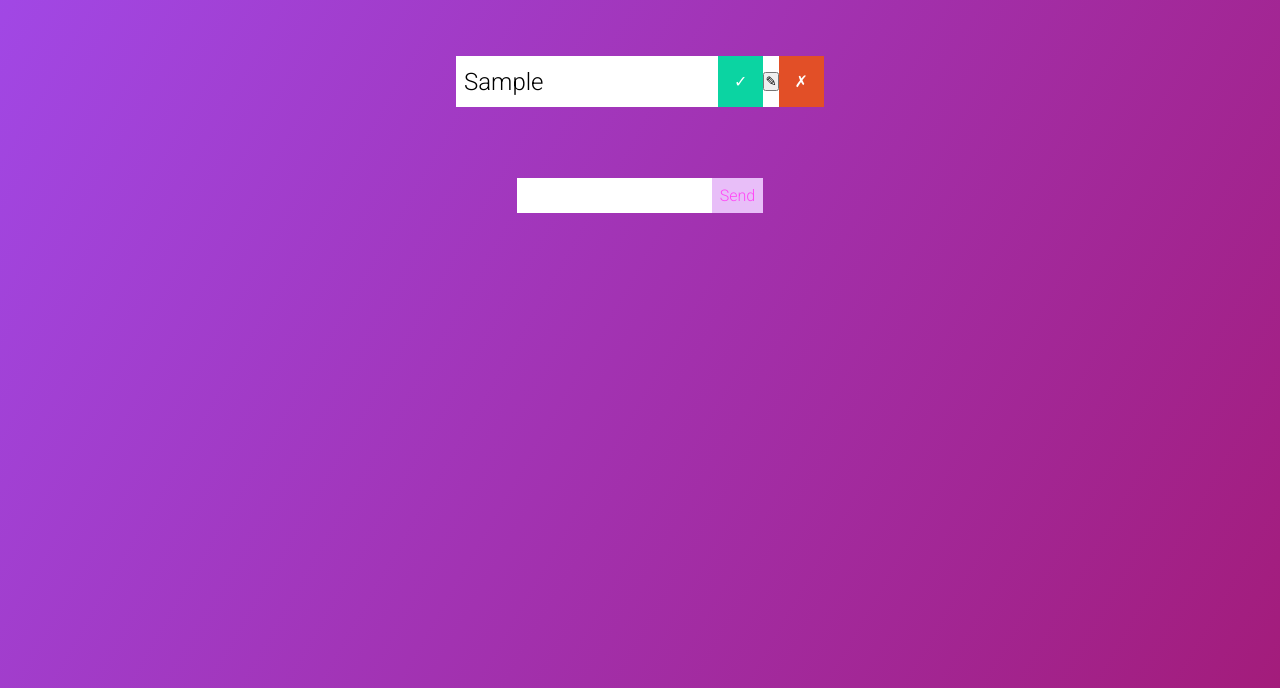
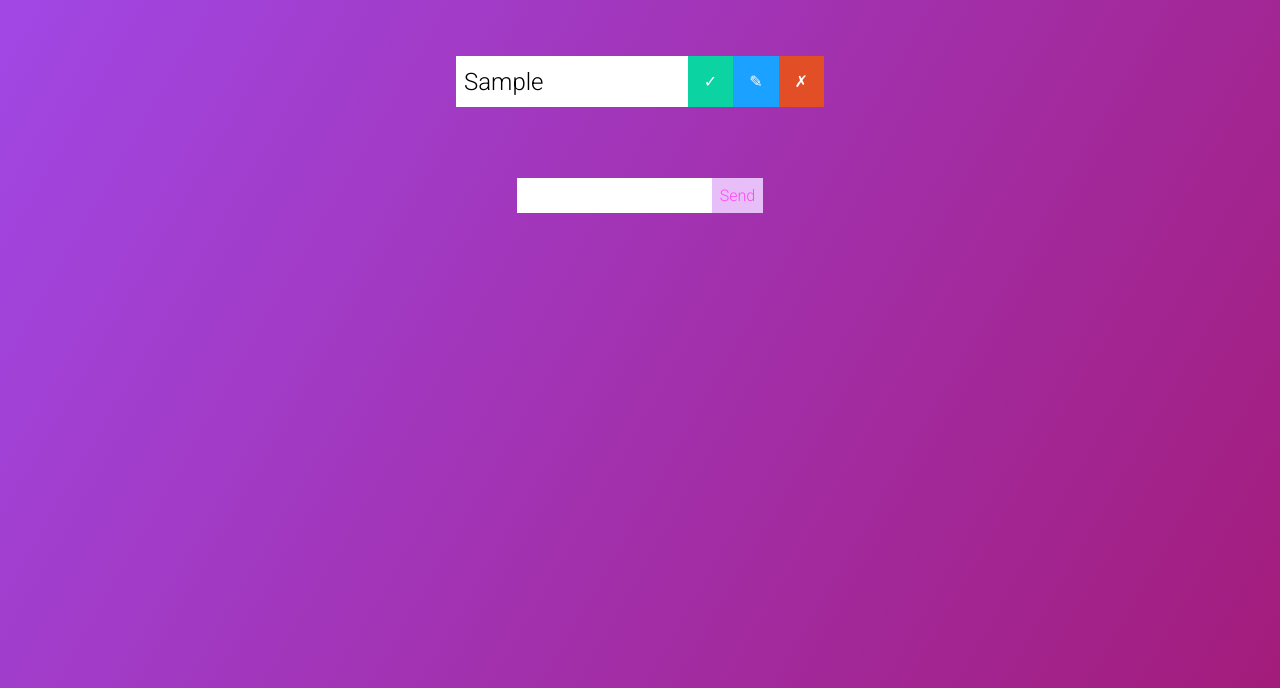
Before and after one commit to samarth29jc/Todo-wit-vanilla-js, a plain HTML site: page index.html in a window 1280 px wide. Both pictures are taken after typing "Sample" into the empty fields and a click on the button "Send". Shown: the part 112-800 px from the top of the page. Drawn offline with Linux system fonts and the light colour scheme.

Commit message:
added edit

```diff
--- a/app.js
+++ b/app.js
@@ -167,6 +167,7 @@ function getTodos() {
     todoDiv.appendChild(completedButton);
 
     const editButton = document.createElement("button");
+
     editButton.innerHTML = `✎`;
     editButton.classList.add("edit-btn");
     todoDiv.appendChild(editButton);
--- a/style.css
+++ b/style.css
@@ -92,6 +92,15 @@ form button:hover {
   font-size: 1rem;
 }
 
+.edit-btn {
+  background: rgb(27, 161, 255);
+  color: white;
+  border: none;
+  padding: 1rem;
+  cursor: pointer;
+  font-size: 1rem;
+}
+
 .complete-btn {
   background: rgb(11, 212, 162);
 }
```
